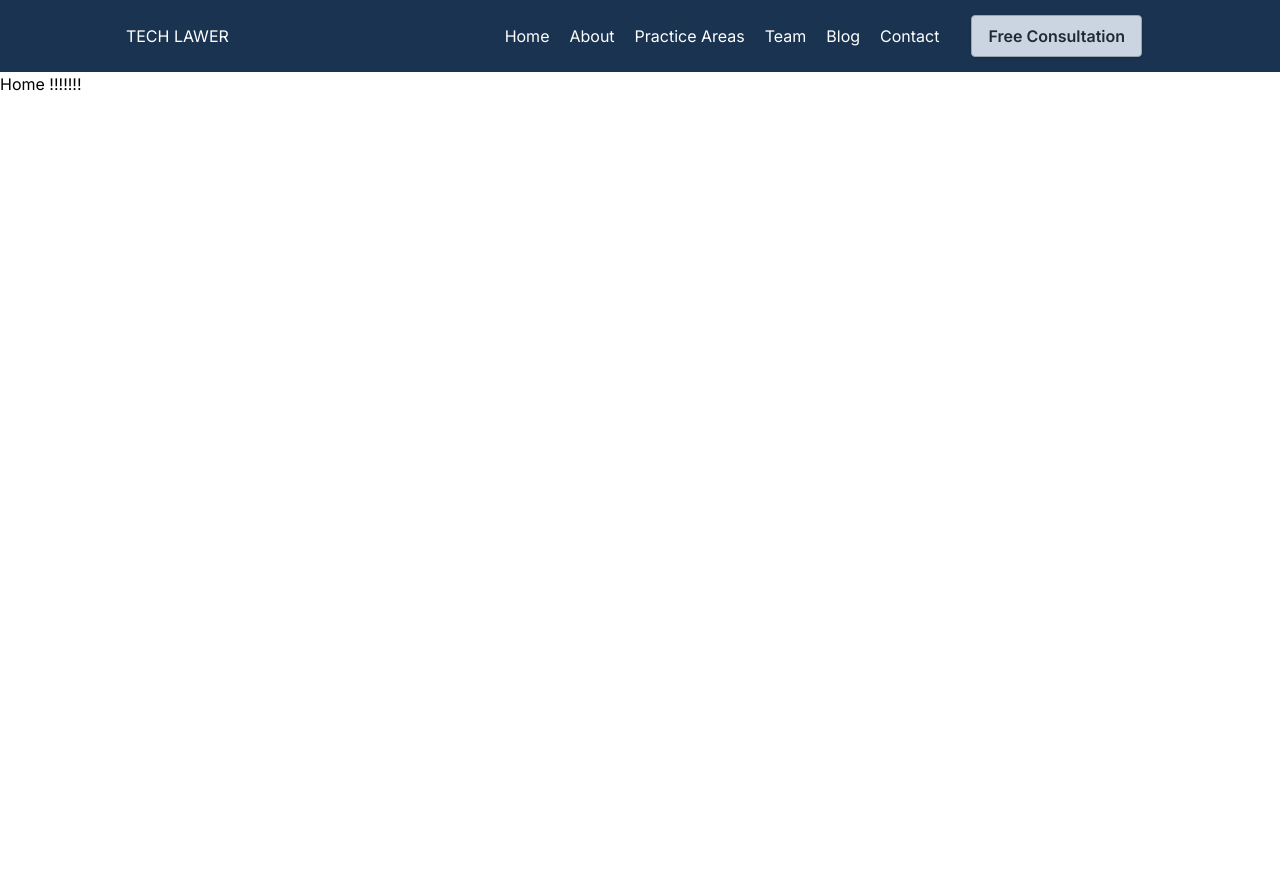
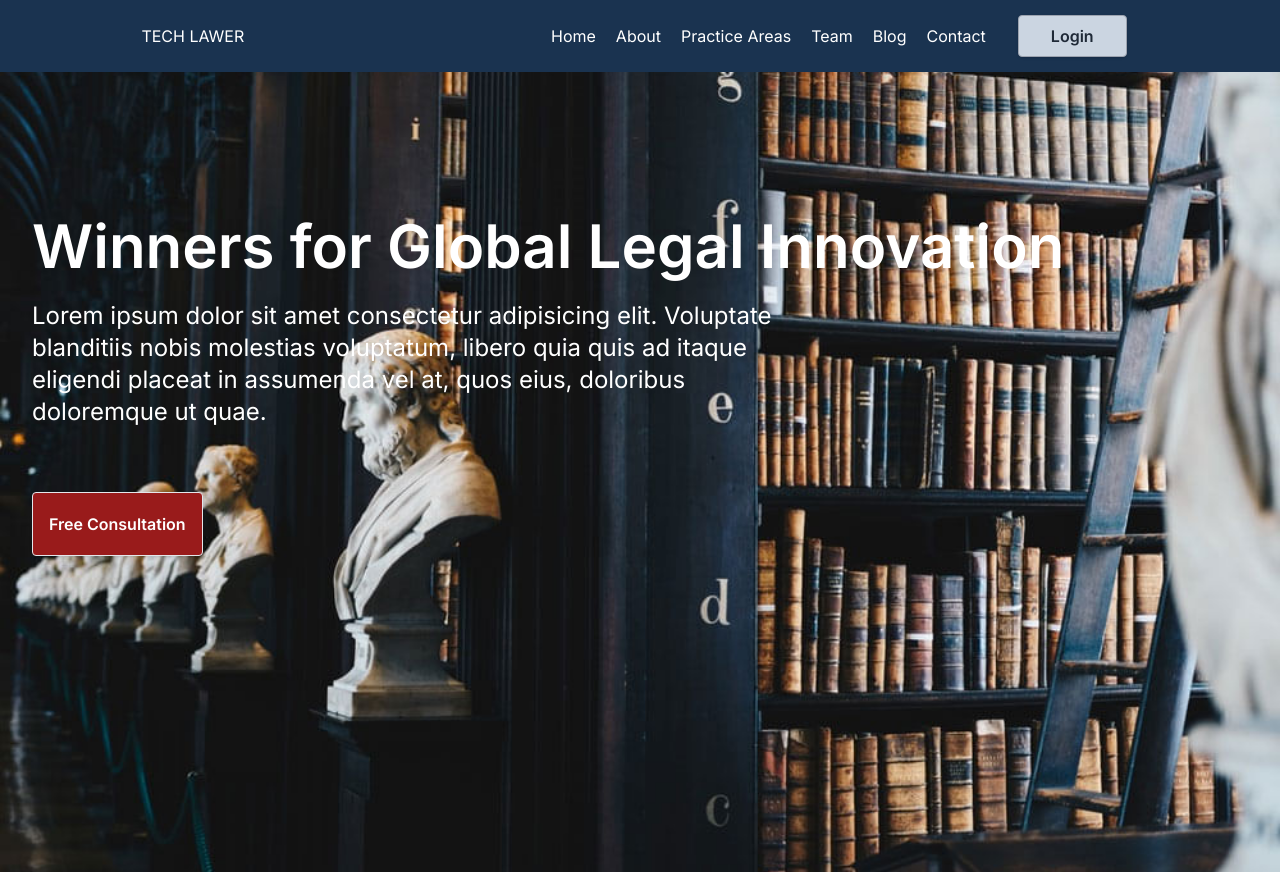
Before and after one commit to alexandreguz/law-startup1, a Next.js app: page / in a window 1280 px wide. Before the commit the page ends 800 px from the top, so only its background shows below. Built offline with nearby package versions, Linux system fonts and the light colour scheme.

Commit message:
added Image to Homepage

```diff
--- a/src/components/HomePage.tsx
+++ b/src/components/HomePage.tsx
@@ -1,5 +1,28 @@
+import Image from "next/image";
+
 export default function () {
     return (
-        <div>Home !!!!!!!</div>
+        <div className="relative h-screen w-full">
+            <Image
+                src="/slider-1.jpg"
+                alt="Background Image"
+                layout="fill"
+                objectFit="cover"
+                quality={100}
+                className="-z-1"
+            />
+            <div className="relative z-10">
+                <h1 className="text-white text-6xl ml-8 pt-36 font-semibold ">Winners for Global Legal Innovation</h1>
+                <br />
+                <p className="text-white ml-8 text-2xl w-3/5">Lorem ipsum dolor sit amet consectetur adipisicing elit. Voluptate blanditiis nobis molestias voluptatum, libero quia quis ad itaque eligendi placeat in assumenda vel at, quos eius, doloribus doloremque ut quae.</p>
+                <button className="bg-red-800 hover:bg-gray-100 text-white font-semibold py-2 px-4 border mt-16 ml-8 h-16 rounded shadow">
+                    <a href="#contact">Free Consultation</a>
+                </button>
+
+
+
+
+            </div>
+        </div>
     )
 }
--- a/src/components/NavbarLinks.tsx
+++ b/src/components/NavbarLinks.tsx
@@ -32,8 +32,8 @@ export default function NavbarLinks() {
                                 );
                             })}
                         </ul>
-                        <button className="bg-slate-300 hover:bg-gray-100 text-gray-800 font-semibold py-2 px-4 border border-gray-400 rounded shadow">
-                            <a href="#contact">Free Consultation</a>
+                        <button className="bg-slate-300 hover:bg-gray-100 text-gray-800 font-semibold py-2 px-8 border border-gray-400 rounded shadow">
+                            <a href="#contact">Login</a>
                         </button>
                     </div>
                 </div>
```
